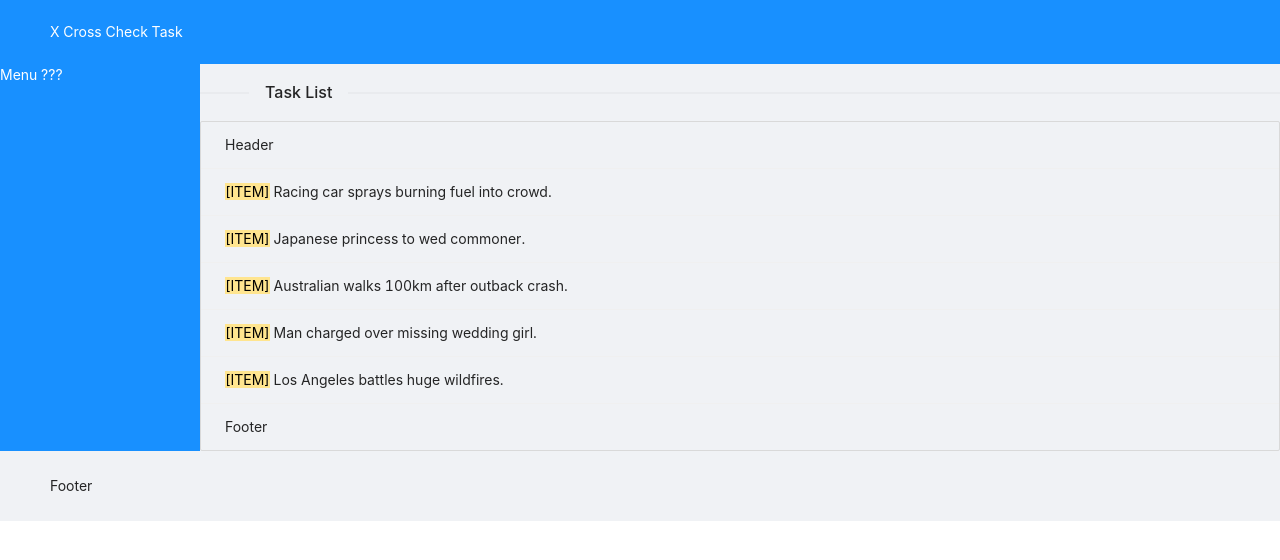
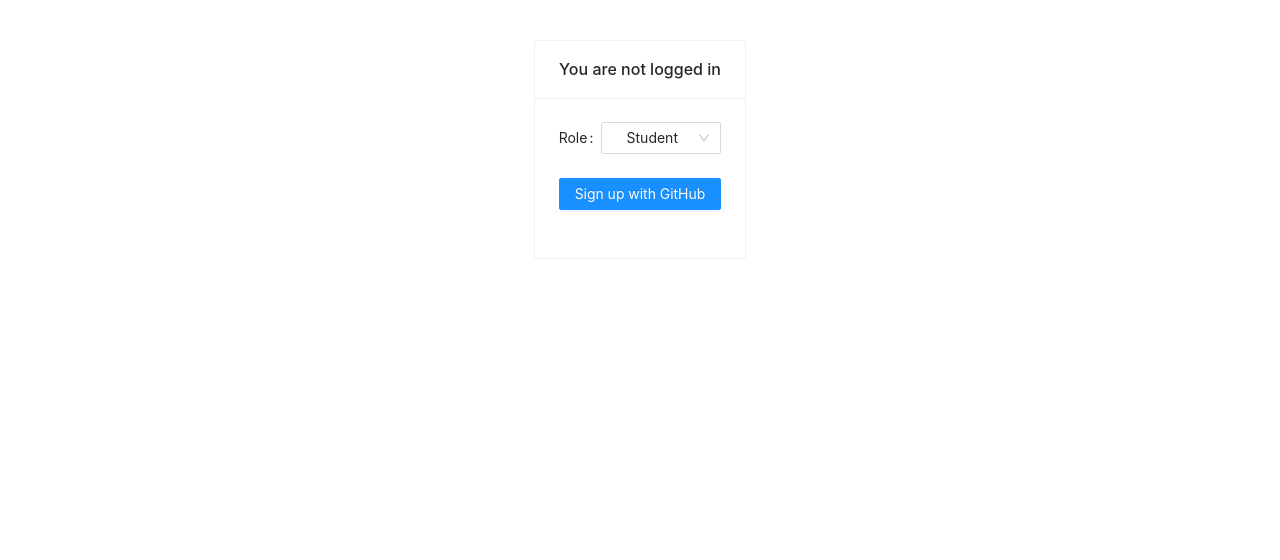
Before and after one commit to XCrossCheck/xcrosscheck, a React app: page / in a window 1280 px wide. Shown: the top 560 px of the page. Built offline with nearby package versions, Linux system fonts and the light colour scheme.

Commit message:
feat: redux

```diff
--- a/package.json
+++ b/package.json
@@ -53,6 +53,7 @@
     "webpack-dev-server": "3.11.0"
   },
   "dependencies": {
+    "@types/react-redux": "^7.1.9",
     "antd": "^4.5.4",
     "axios": "^0.19.2",
     "dotenv": "^8.2.0",
@@ -61,6 +62,8 @@
     "react-dom": "^16.13.1",
     "react-redux": "^7.2.1",
     "react-router-dom": "^5.2.0",
-    "redux": "^4.0.5"
+    "redux": "^4.0.5",
+    "redux-devtools-extension": "^2.13.8",
+    "redux-thunk": "^2.3.0"
   }
 }
--- a/src/components/App/index.tsx
+++ b/src/components/App/index.tsx
@@ -1,12 +1,16 @@
 import React, { FC } from 'react';
 import { BrowserRouter } from 'react-router-dom';
+import { Provider } from 'react-redux';
 import AuthRouter from '../AuthRouter';
+import store from '../../storage';
 import './app.css';
 
 const App: FC = () => (
-  <BrowserRouter>
-    <AuthRouter />
-  </BrowserRouter>
+  <Provider store={store}>
+    <BrowserRouter>
+      <AuthRouter />
+    </BrowserRouter>
+  </Provider>
 );
 
 export default App;
--- a/src/components/AuthRouter/index.tsx
+++ b/src/components/AuthRouter/index.tsx
@@ -1,18 +1,22 @@
-/* eslint-disable @typescript-eslint/no-unsafe-assignment */
-import React, { useState, FC } from 'react';
-import { Route, Switch, Redirect } from 'react-router-dom';
+import React, { FC } from 'react';
+import { Route, Switch } from 'react-router-dom';
+import { useSelector, useDispatch } from 'react-redux';
 import Home from '../Home';
 import Callback from '../Callback';
 import Loading from '../_Common/loading';
 import GitLogin from '../GitLogin';
+import { TStore, IDispatch, IDispatchAction } from '../../storage';
+import * as authSelectors from '../../storage/auth/selectors';
+import * as authAct from '../../storage/auth/actions';
 
 const AuthRouter: FC = () => {
-  const [logged, setLogged] = useState<boolean | null>(true);
-  const [role, setRole] = useState<string | null>('student');
+  const dispatch: IDispatch = useDispatch();
+  const logged = useSelector<TStore, boolean | null>((state) => authSelectors.logged(state));
+  const userRole = useSelector<TStore, string | null>((state) => authSelectors.userRole(state));
+  const setLogged: IDispatchAction<boolean> = (payload) => dispatch(authAct.logged.set(payload));
+  const setUserRole: IDispatchAction<string> = (payload) => dispatch(authAct.userRole.set(payload));
 
-  console.log(logged);
-
-  if (logged === false && !role) {
+  if (logged === false && !userRole) {
     return (
       <Switch>
         <Route
@@ -24,13 +28,13 @@ const AuthRouter: FC = () => {
         <Route
           path="/"
           render={() => (
-            <GitLogin setLogged={setLogged} setRole={setRole} />
+            <GitLogin setLogged={setLogged} setRole={setUserRole} />
           )}
         />
       </Switch>
     );
-  } if (logged && role) {
-    return <Home />;
+  } if (logged && userRole) {
+    return <Home userRole={userRole} />;
   }
   return <Loading />;
 };
--- a/src/components/Home/index.tsx
+++ b/src/components/Home/index.tsx
@@ -1,4 +1,4 @@
-import React from 'react';
+import React, { FC } from 'react';
 import { Layout } from 'antd';
 import MainRouter from '../MainRouter';
 import pages from './pages';
@@ -7,12 +7,16 @@ const {
   Header, Footer, Sider,
 } = Layout;
 
-const Home: React.FC = () => (
+type THome = {
+  userRole: string,
+};
+
+const Home: FC<THome> = ({ userRole }) => (
   <Layout>
     <Header>X Cross Check Task</Header>
     <Layout>
       <Sider>Menu ???</Sider>
-      <MainRouter pages={pages} userRole="student" />
+      <MainRouter pages={pages} userRole={userRole} />
     </Layout>
     <Footer>Footer</Footer>
   </Layout>
--- /dev/null
+++ b/src/storage/auth/actions.ts
@@ -0,0 +1,25 @@
+import { IAction } from '../types';
+import constants from './constants';
+
+type TLogged = {
+  set: IAction<boolean>
+};
+
+type TUserRole = {
+  set: IAction<string>
+  clear: IAction<void>
+};
+
+const logged: TLogged = {
+  set: (payload) => ({ type: constants.SET_LOGGED, payload }),
+};
+
+const userRole: TUserRole = {
+  set: (payload) => ({ type: constants.SET_USER_ROLE, payload }),
+  clear: () => ({ type: constants.CLEAR_USER_ROLE, payload: null }),
+};
+
+export {
+  logged,
+  userRole,
+};
--- /dev/null
+++ b/src/storage/auth/constants.ts
@@ -0,0 +1,13 @@
+type TAuthConstants = {
+  SET_LOGGED: string,
+  SET_USER_ROLE: string,
+  CLEAR_USER_ROLE: string,
+};
+
+const constants: TAuthConstants = {
+  SET_LOGGED: 'SET_LOGGED',
+  SET_USER_ROLE: 'SET_USER_ROLE',
+  CLEAR_USER_ROLE: 'CLEAR_USER_ROLE',
+};
+
+export default constants;
--- /dev/null
+++ b/src/storage/auth/reducer.ts
@@ -0,0 +1,34 @@
+import { combineReducers } from 'redux';
+import { IReducer } from '../types';
+import constants from './constants';
+
+const logged: IReducer<boolean | null> = (state = false, action) => {
+  const { type, payload } = action;
+
+  switch (type) {
+    case constants.SET_LOGGED:
+      return payload;
+    default:
+      return state;
+  }
+};
+
+const userRole: IReducer<string | null> = (state = null, action) => {
+  const { type, payload } = action;
+
+  switch (type) {
+    case constants.SET_USER_ROLE:
+      return payload;
+    case constants.CLEAR_USER_ROLE:
+      return null;
+    default:
+      return state;
+  }
+};
+
+const reducer = combineReducers({
+  logged,
+  userRole,
+});
+
+export default reducer;
--- /dev/null
+++ b/src/storage/auth/selectors.ts
@@ -0,0 +1,4 @@
+import { TStore } from '..';
+
+export const logged = (state: TStore): boolean | null => state.auth.logged;
+export const userRole = (state: TStore): string | null => state.auth.userRole;
--- /dev/null
+++ b/src/storage/index.ts
@@ -0,0 +1,22 @@
+import { combineReducers, createStore, applyMiddleware } from 'redux';
+import { composeWithDevTools } from 'redux-devtools-extension';
+import thunk from 'redux-thunk';
+import auth from './auth/reducer';
+import { IActionResult } from './types';
+
+const reducer = combineReducers({
+  auth,
+});
+
+const store = createStore(reducer, composeWithDevTools(applyMiddleware(thunk)));
+
+export type TStore = ReturnType<typeof reducer>;
+
+export interface IDispatchAction<T> {
+  (payload: T): void;
+}
+export interface IDispatch {
+  (fn: IActionResult<unknown>): void,
+}
+
+export default store;
--- /dev/null
+++ b/src/storage/types.ts
@@ -0,0 +1,12 @@
+export interface IAction<T> {
+  (payload: T): IActionResult<T>;
+}
+
+export type IActionResult<T> = {
+  type: string,
+  payload: T,
+};
+
+export interface IReducer<T> {
+  (state: T, payload: IActionResult<T>): T;
+}
```
Also changed, not shown: .eslintrc.json, 1 other file (tests, documents, lock files or other folders).
